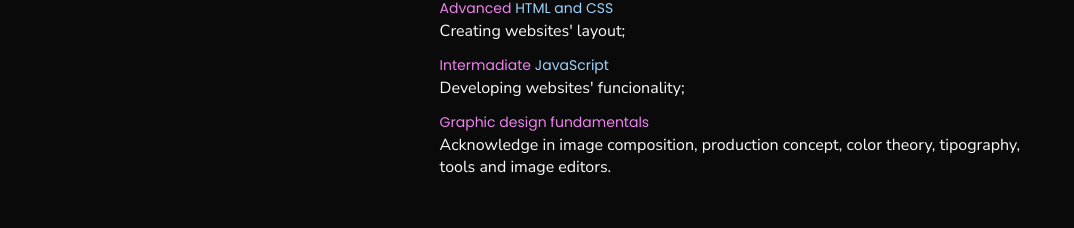
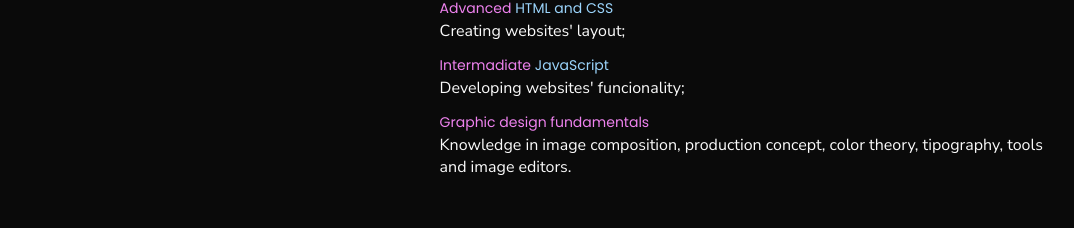
Before and after one commit to hpaivaworks/myportfolio, a plain HTML site: page index.html in a window 1280 px wide. Shown: the part 1414-1642 px from the top of the page, without its empty margins (98-1172 px from the left). Drawn offline with nearby package versions, Linux system fonts and the light colour scheme.

Commit message:
Add files via upload

```diff
--- a/index.html
+++ b/index.html
@@ -87,7 +87,7 @@
                             <li><span class="tab-contents-1">Advanced <span class="span-psd">Adobe Photoshop</span></span><br><p>Designing trademarks and banners;</p></li>
                             <li><span class="tab-contents-1">Advanced <span class="span-psd">HTML and CSS</span></span><br><p>Creating websites' layout;</p></li>
                             <li><span class="tab-contents-1">Intermadiate <span class="span-psd">JavaScript</span></span><br><p>Developing websites' funcionality;</p></li>
-                            <li><span class="tab-contents-1">Graphic design fundamentals</span><br><p>Acknowledge in image composition, production concept, color theory, tipography, tools and image editors.</p></li>
+                            <li><span class="tab-contents-1">Graphic design fundamentals</span><br><p>Knowledge in image composition, production concept, color theory, tipography, tools and image editors.</p></li>
                         </ul>
                     </div>
 
```
